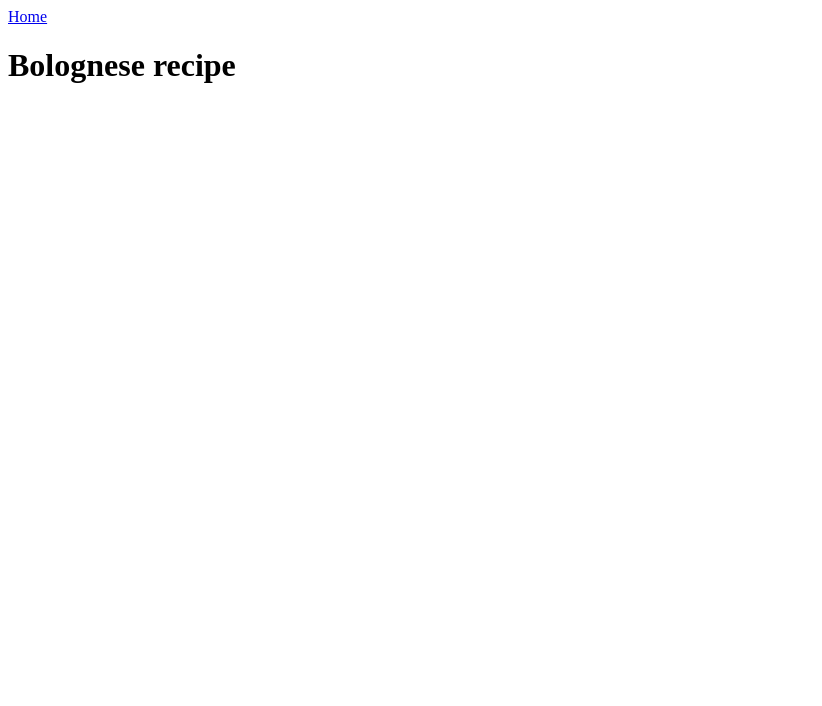
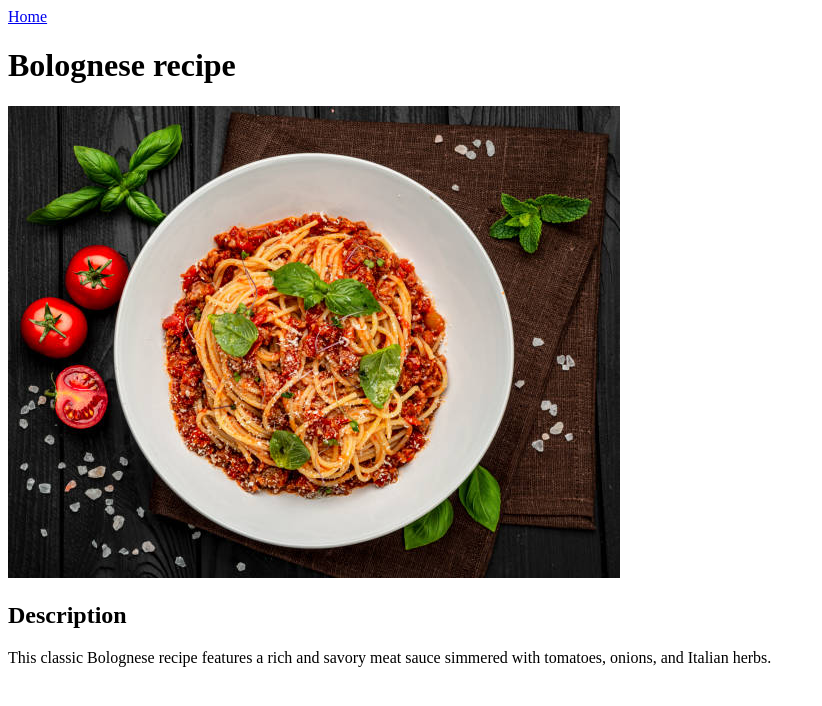
Before and after one commit to pretender39/odin-recipes, a plain HTML site: page recipes/bolognese.html in a window 1280 px wide. Shown: the whole page, without its empty margins (0-822 px from the left). Drawn offline with Linux system fonts and the light colour scheme.

Commit message:
Added a bolognese photo with description to the webpage

```diff
--- a/recipes/bolognese.html
+++ b/recipes/bolognese.html
@@ -8,5 +8,8 @@
     </head>
     <body>
         <h1>Bolognese recipe</h1>
+            <img src="bolognese.jpg" alt="Bolognese pasta">
+            <h2>Description</h2>
+            <p>This classic Bolognese recipe features a rich and savory meat sauce simmered with tomatoes, onions, and Italian herbs.</p>
     </body>
 </html>
```
Also changed, not shown: recipes/bolognese.jpg (added).
